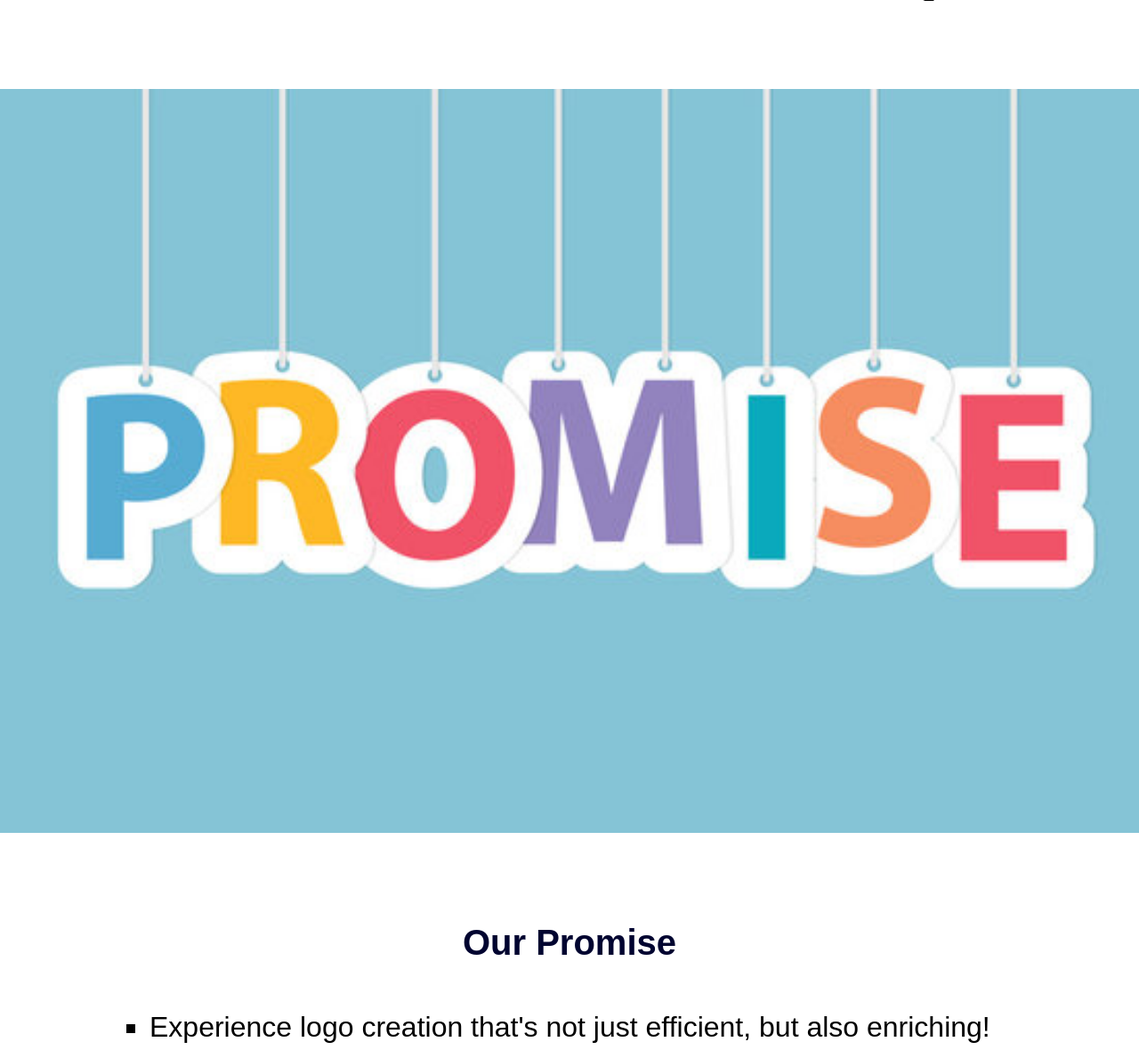
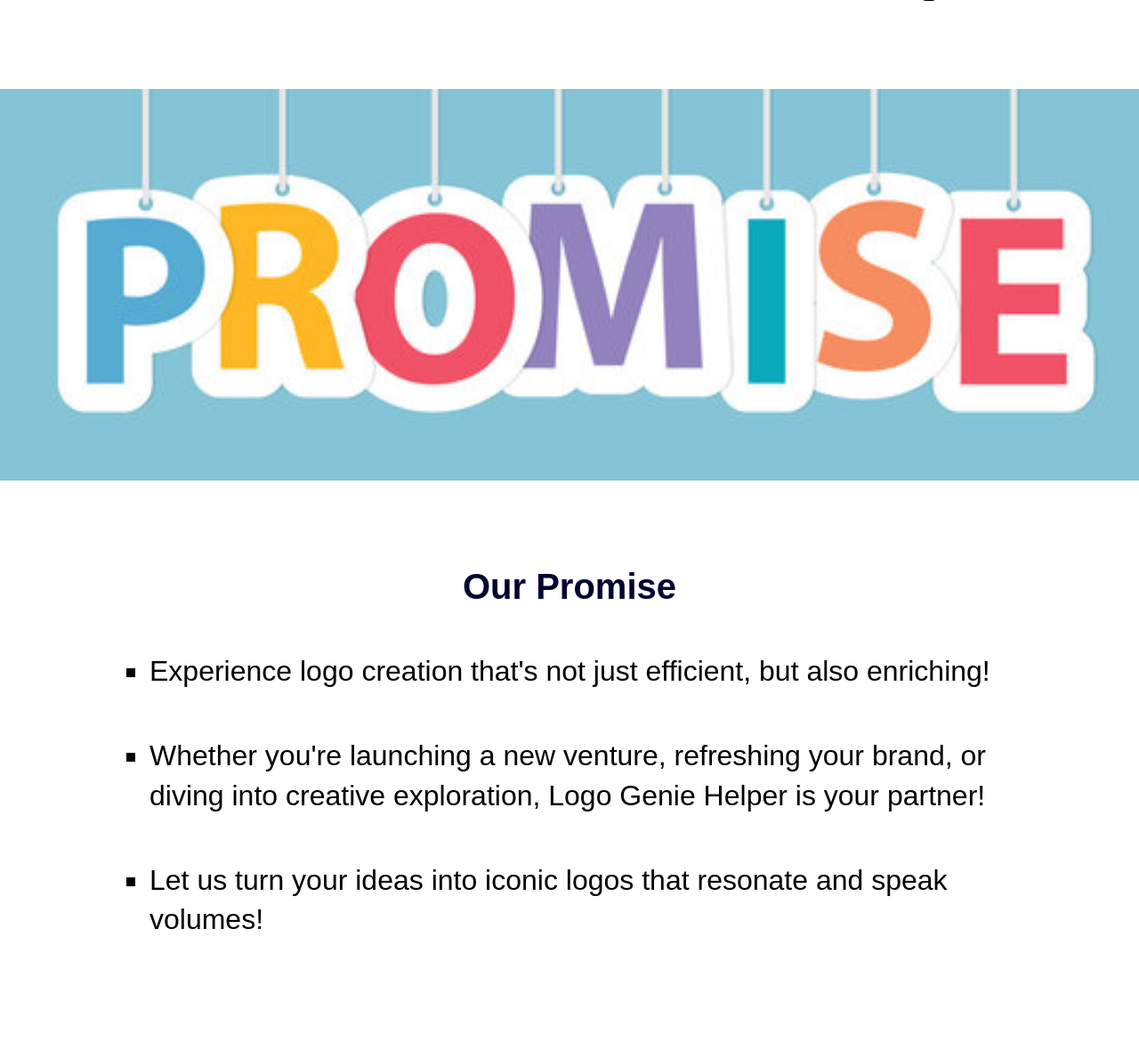
Before and after one commit to Gavisito/LogoGenieHelper, a Flask app: page /about in a window 1280 px wide. Shown: the part 1328-2508 px from the top of the page at 89% size. Run offline with Flask 2, Linux system fonts and the light colour scheme.

Commit message:
promise image adj

```diff
--- a/templates/about.html
+++ b/templates/about.html
@@ -38,13 +38,14 @@
     font-size: clamp(1.25rem, 2vw, 1.2rem);
 }
 
-.promise-section img {
+.promise-section {
   width: 100%;
-  height: auto;
+  height: 55vh;
   margin-top: 75px;
-  object-fit: contain;
+  background-image: url(/static/images/promiseimg.jpg);
+  background-size: cover;
+  background-position: center;
 }
-
 
 
 .promise {
@@ -124,12 +125,7 @@
           </div>
         </section>
 
-
-
-        <div class="promise-section">
-          <img src="/static/images/promiseimg.jpg" alt="Our Promise Image">
-        </div>
-
+        <div class="promise-section"></div>
         <div class="promise">
           <h2>Our Promise</h2>
           <ul>
```
